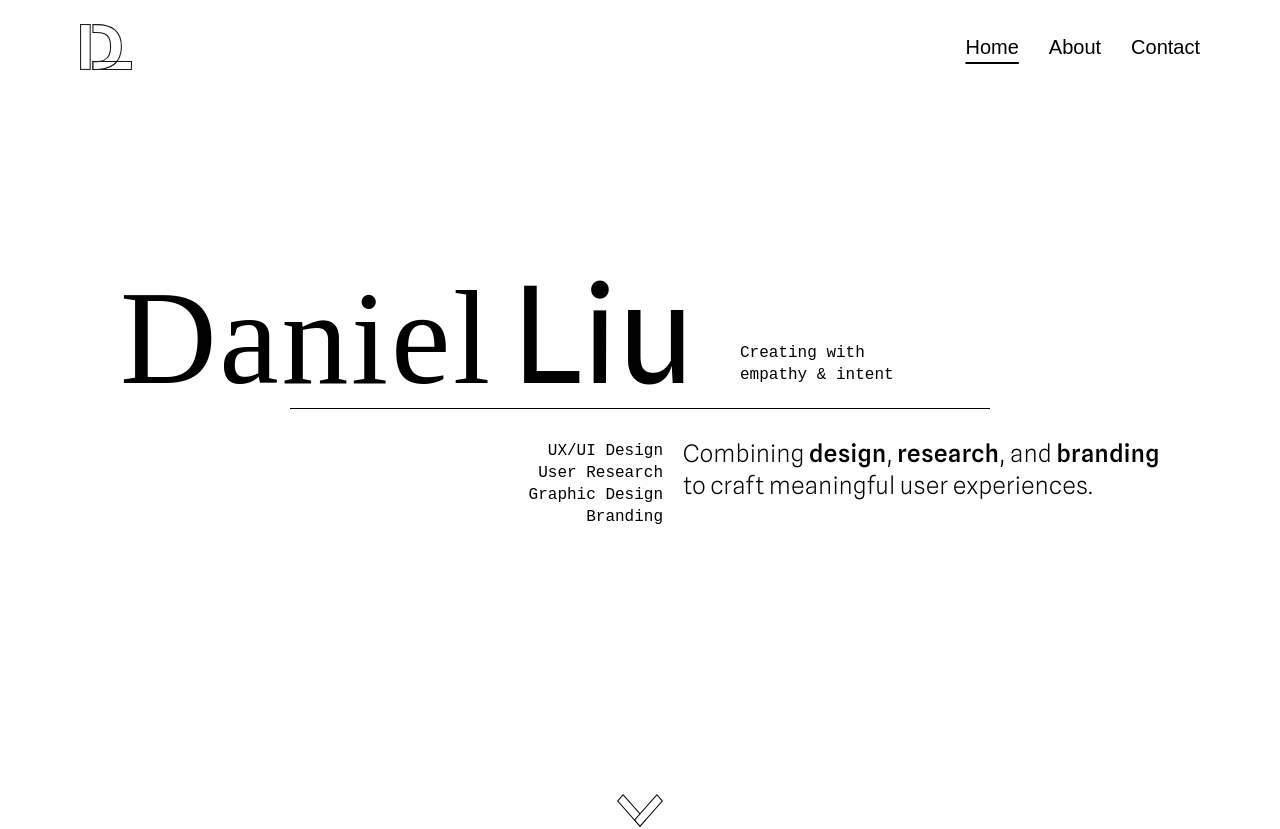
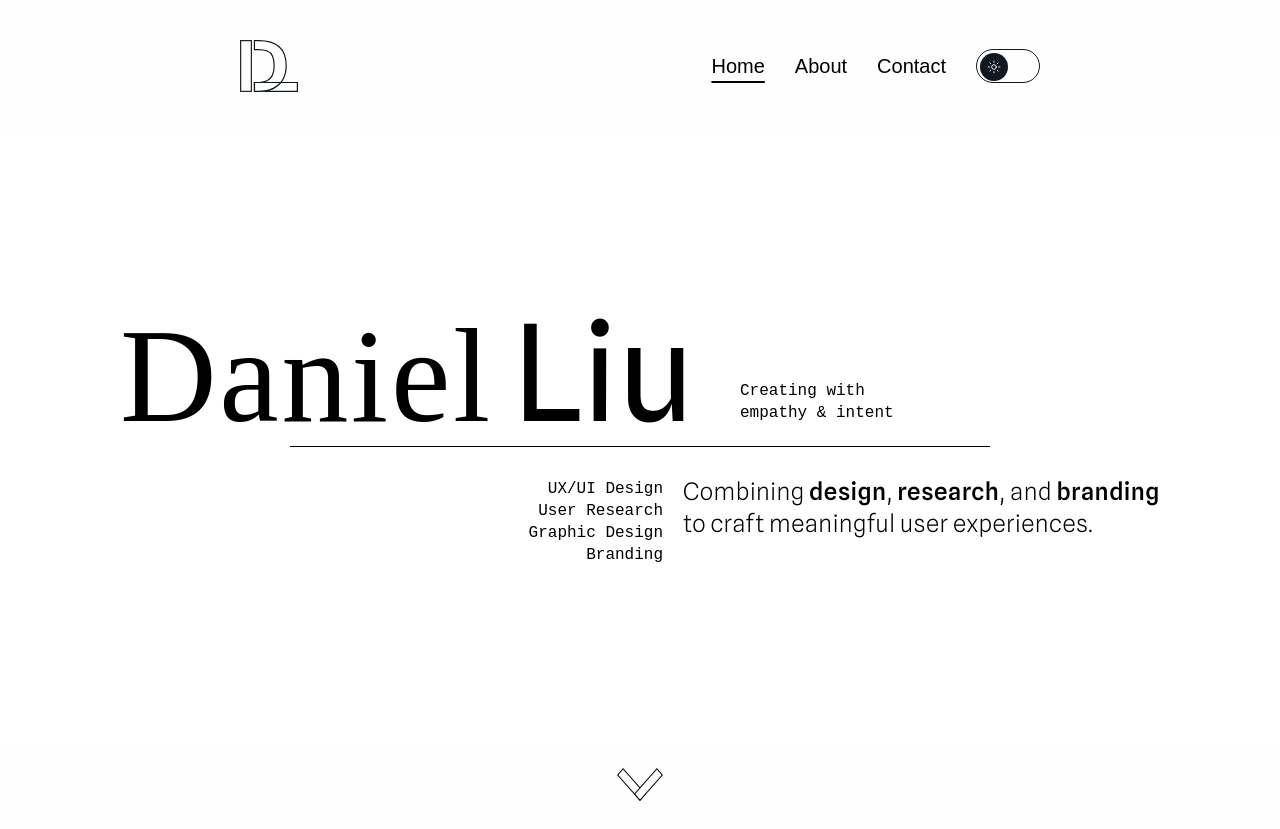
Before and after one commit to daniel-liu01/portfolio, a Next.js app: page / in a window 1280 px wide. Shown: the top 829 px of the page. Built offline with nearby package versions, Linux system fonts and the light colour scheme; a web font is replaced by a local one.

Commit message:
refine navbar and add darkmode toggle

```diff
--- a/components/Hero.css
+++ b/components/Hero.css
@@ -1,7 +1,7 @@
 .hero {
   width: 100%;
   /* Scale top padding with viewport height so hero sits higher on laptops */
-  padding: clamp(120px, 25vh, 300px) var(--space-40) var(--space-80);
+  padding: clamp(120px, 25vh, 300px) var(--space-40) calc(var(--space-80) - 64px);
   background-color: #fff;
 }
 
--- a/components/layout/Navbar.css
+++ b/components/layout/Navbar.css
@@ -8,7 +8,7 @@
 }
 
 .navbar {
-  padding: 24px var(--space-80);
+  padding: 40px 240px;
   background: transparent;
   opacity: 0;
   animation: navbar-fade-in 1s ease-out forwards;
@@ -23,8 +23,8 @@
 }
 
 .navbar-logo {
-  width: 52px;
-  height: 46px;
+  width: 58px;
+  height: 52px;
   flex-shrink: 0;
   overflow: visible;
   z-index: 1001;
@@ -97,10 +97,60 @@
   display: none;
 }
 
+/* Dark mode toggle – light mode default */
+.navbar-theme-toggle {
+  display: inline-flex;
+  align-items: center;
+  background: none;
+  border: none;
+  cursor: pointer;
+  padding: 6px 0;
+  vertical-align: middle;
+}
+
+.navbar-theme-toggle-track {
+  display: block;
+  width: 64px;
+  height: 34px;
+  border-radius: 17px;
+  border: 1px solid var(--black);
+  background: transparent;
+  position: relative;
+}
+
+.navbar-theme-toggle:hover .navbar-theme-toggle-track {
+  border-color: var(--black);
+}
+
+.navbar-theme-toggle-thumb {
+  position: absolute;
+  top: 3px;
+  left: 3px;
+  width: 28px;
+  height: 28px;
+  border-radius: 50%;
+  background-color: var(--black);
+  border: none;
+  transition: transform 0.2s ease;
+  display: flex;
+  align-items: center;
+  justify-content: center;
+  color: #fff;
+}
+
+.navbar-theme-toggle-thumb-icon {
+  flex-shrink: 0;
+  display: block;
+}
+
+.navbar-theme-toggle-thumb.dark {
+  transform: translateX(30px);
+}
+
 /* Mobile Responsive Styles */
 @media (max-width: 768px) {
   .navbar {
-    padding: 8px var(--space-16) 16px;
+    padding: 8px var(--space-20) 16px;
     position: relative;
     z-index: 10001;
   }
@@ -164,7 +214,7 @@
 /* Tablet Styles */
 @media (max-width: 1024px) and (min-width: 769px) {
   .navbar {
-    padding: 20px var(--space-80);
+    padding: 20px var(--space-40);
   }
 
   .navbar-menu {
--- a/components/layout/Navbar.jsx
+++ b/components/layout/Navbar.jsx
@@ -7,11 +7,16 @@ import "./Navbar.css";
 
 function Navbar({ activePage = "home" }) {
   const [isMenuOpen, setIsMenuOpen] = useState(false);
+  const [isDarkMode, setIsDarkMode] = useState(false);
   const pathname = usePathname();
   const isHome = pathname === "/";
 
   const toggleMenu = () => {
     setIsMenuOpen(!isMenuOpen);
+  };
+
+  const toggleTheme = () => {
+    setIsDarkMode((prev) => !prev);
   };
 
   return (
@@ -66,6 +71,31 @@ function Navbar({ activePage = "home" }) {
           >
             Contact
           </Link>
+          <button
+            type="button"
+            className="navbar-theme-toggle"
+            onClick={toggleTheme}
+            aria-label={isDarkMode ? "Switch to light mode" : "Switch to dark mode"}
+            aria-pressed={isDarkMode}
+            title={isDarkMode ? "Light mode" : "Dark mode"}
+          >
+            <span className="navbar-theme-toggle-track">
+              <span
+                className={`navbar-theme-toggle-thumb ${isDarkMode ? "dark" : ""}`}
+              >
+                {isDarkMode ? (
+                  <svg className="navbar-theme-toggle-thumb-icon" width="14" height="14" viewBox="0 0 24 24" fill="none" stroke="currentColor" strokeWidth="1.5" strokeLinecap="round" strokeLinejoin="round" aria-hidden>
+                    <path d="M21 12.79A9 9 0 1 1 11.21 3 7 7 0 0 0 21 12.79z" />
+                  </svg>
+                ) : (
+                  <svg className="navbar-theme-toggle-thumb-icon" width="14" height="14" viewBox="0 0 24 24" fill="none" stroke="currentColor" strokeWidth="1.5" strokeLinecap="round" strokeLinejoin="round" aria-hidden>
+                    <circle cx="12" cy="12" r="4" />
+                    <path d="M12 2v2M12 20v2M4.93 4.93l1.41 1.41M17.66 17.66l1.41 1.41M2 12h2M20 12h2M6.34 17.66l-1.41 1.41M19.07 4.93l-1.41 1.41" />
+                  </svg>
+                )}
+              </span>
+            </span>
+          </button>
         </div>
       </div>
     </nav>
```
